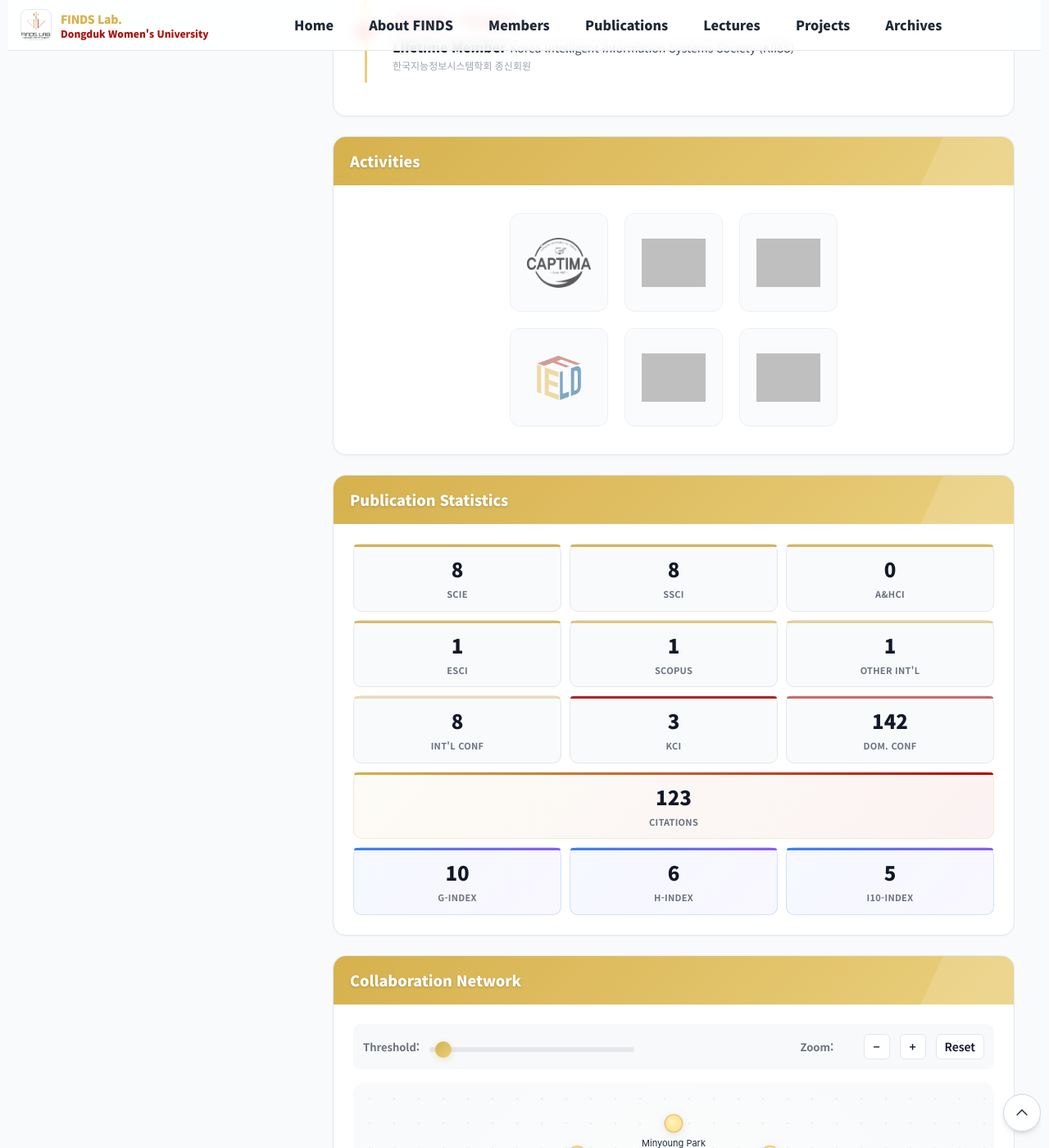
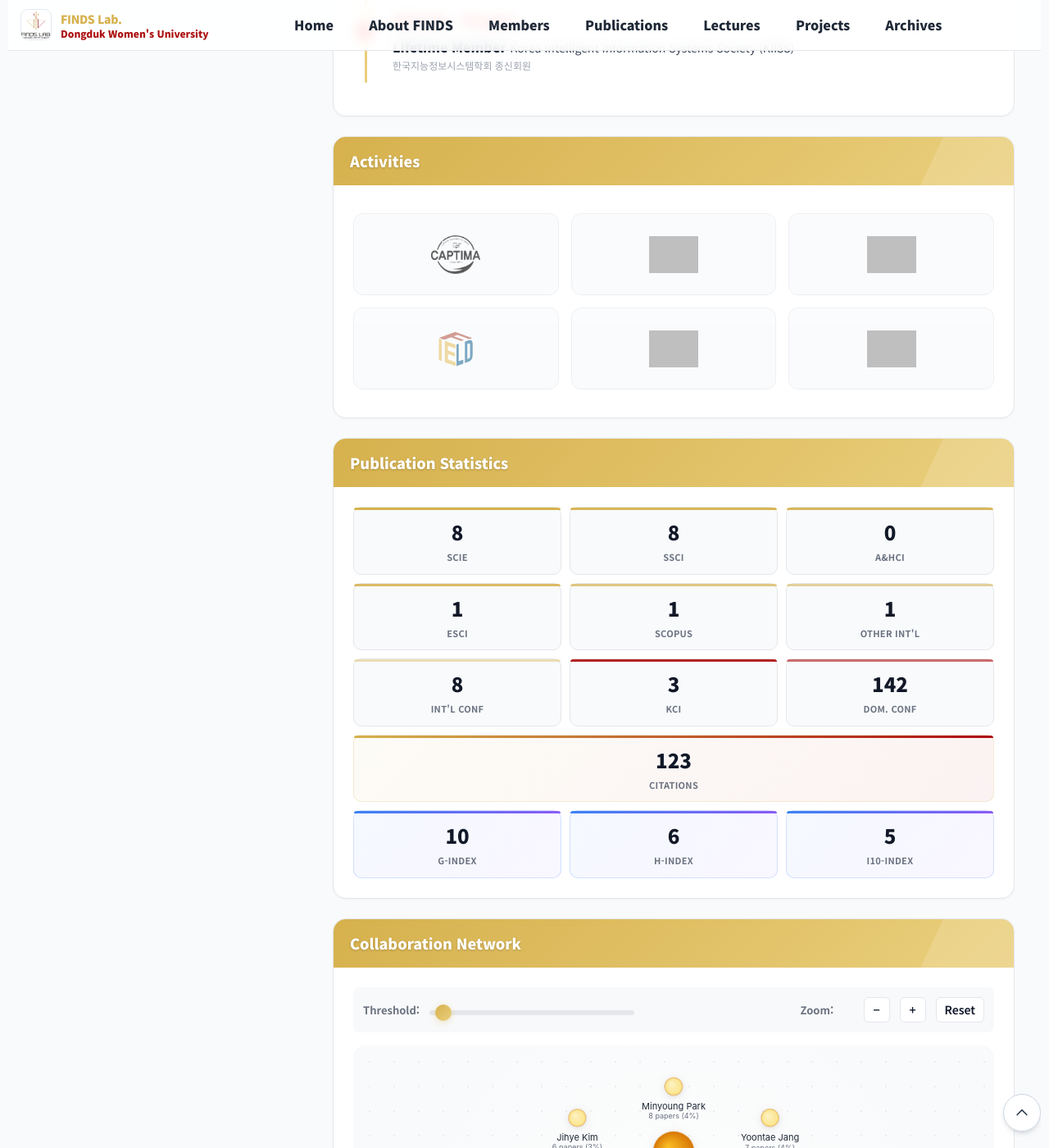
Before and after one commit to FinDS-Lab/site, a Jekyll site: the page built from members-director.html, in a window 1280 px wide and 1400 px high, scrolled down 3925 px. Shown: the whole window at 82% size. Built offline with Jekyll 4.4.1, drawn with Linux system fonts in a browser that asks for light colours; nearby versions of some CDN libraries; grey boxes are pictures that could not be loaded.

Commit message:
Update members-director.html

```diff
--- a/members-director.html
+++ b/members-director.html
@@ -1739,16 +1739,15 @@ permalink: /members-director.html
 /* Activities Section - Minimal Design for 6 items */
 .activities-grid {
   display: grid;
-  grid-template-columns: repeat(3, minmax(90px, 120px));
-  gap: 20px;
-  justify-content: center;
+  grid-template-columns: repeat(3, 1fr);
+  gap: 15px;
   padding: 10px 0;
   width: 100%;
 }
 
 .activity-item {
   width: 100%;
-  aspect-ratio: 1;
+  height: 100px;
   padding: 20px;
   background: #f8fafc;
   border: 1px solid #e5e7eb;
@@ -1770,8 +1769,8 @@ permalink: /members-director.html
 }
 
 .activity-logo {
-  width: 100%;
-  height: 100%;
+  width: 60px;
+  height: 60px;
   object-fit: contain;
   filter: grayscale(30%);
   transition: filter 0.2s;
@@ -1780,7 +1779,6 @@ permalink: /members-director.html
 .activity-item:hover .activity-logo {
   filter: grayscale(0%);
 }
-
 /* Activity Modal - Same style as other modals */
 .activity-modal {
   position: fixed;
@@ -1878,25 +1876,35 @@ permalink: /members-director.html
 /* Mobile responsive - 2x3 grid on mobile */
 @media (max-width: 640px) {
   .activities-grid {
-    grid-template-columns: repeat(3, minmax(70px, 1fr));
+    grid-template-columns: repeat(3, 1fr);
     gap: 12px;
-    padding: 10px;
   }
 
   .activity-item {
+    height: 85px;
     padding: 15px;
+  }
+
+  .activity-logo {
+    width: 50px;
+    height: 50px;
   }
 }
 
 @media (max-width: 480px) {
   .activities-grid {
-    grid-template-columns: repeat(3, minmax(60px, 1fr));
+    grid-template-columns: repeat(3, 1fr);
     gap: 10px;
-    padding: 8px;
   }
 
   .activity-item {
+    height: 75px;
     padding: 12px;
+  }
+
+  .activity-logo {
+    width: 45px;
+    height: 45px;
   }
 }
 
```
